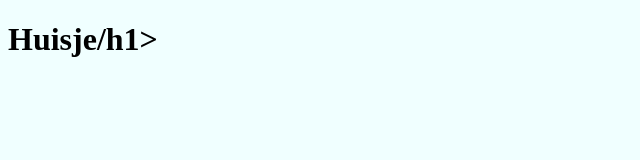
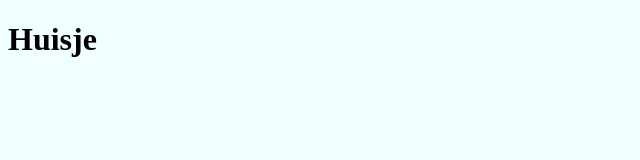
Before and after one commit to djsjollema/huisje, a plain HTML site: page index.html in a window 1280 px wide. Shown: the full height of the page, 0-640 px from the left. Drawn offline with Linux system fonts and the light colour scheme.

Commit message:
correctie h1

```diff
--- a/index.html
+++ b/index.html
@@ -6,6 +6,6 @@
 	 	 <script src="script.js"></script>
 	</head>
 	 <body>
-	 	 <h1>Huisje/h1>
+	 	 <h1>Huisje</h1>
 	 </body>
 </html>
```
